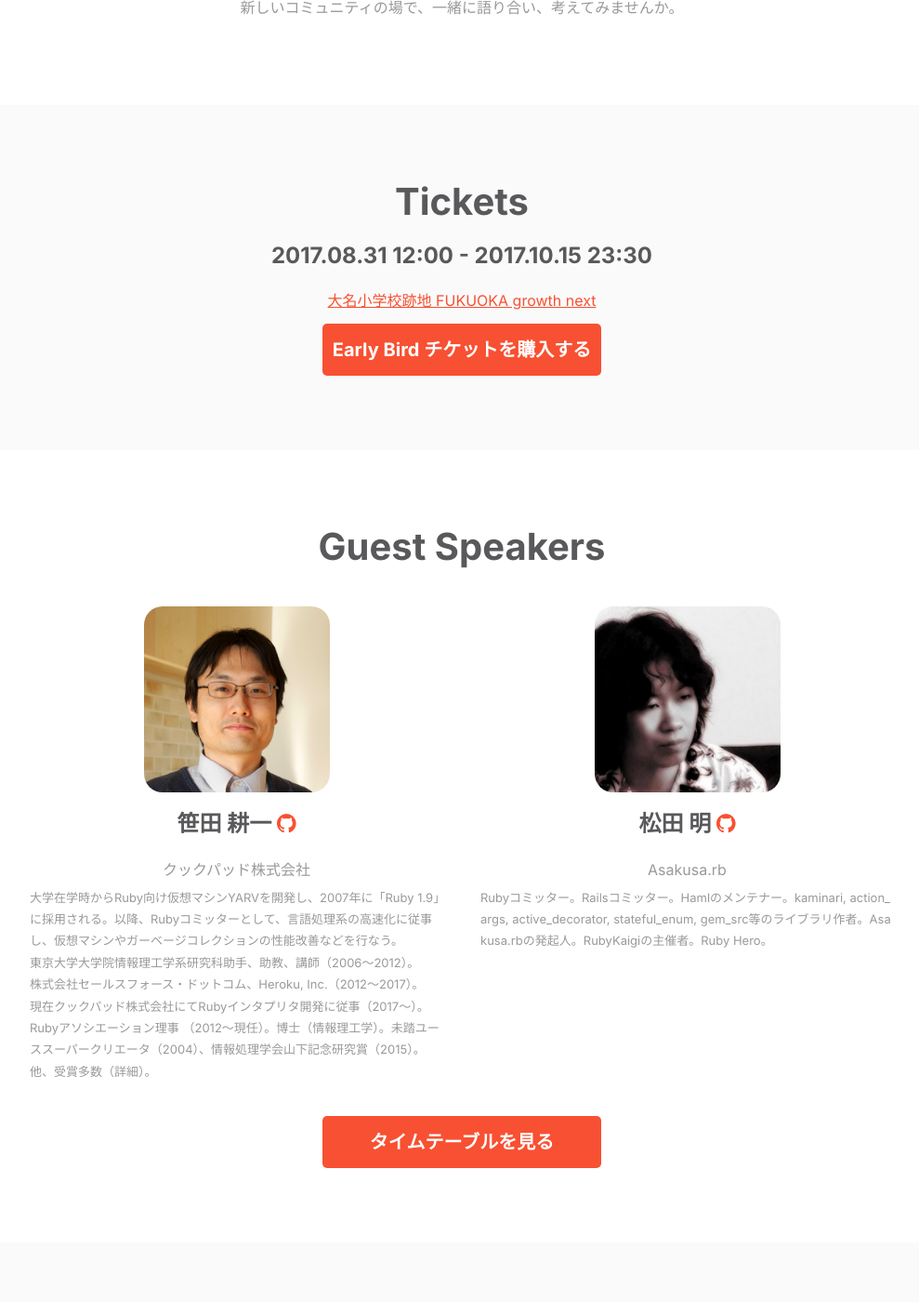
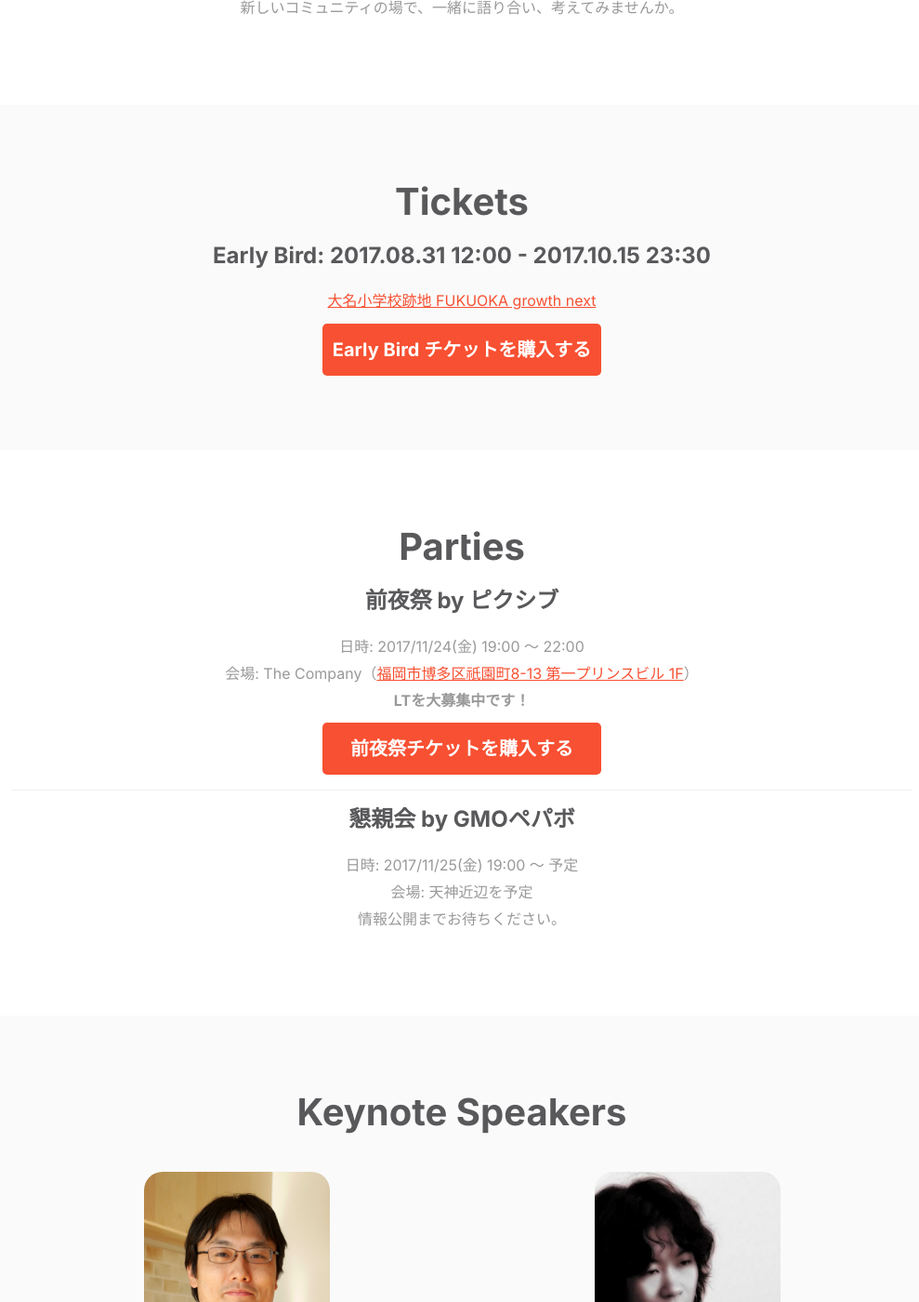
Before and after one commit to fukuokarb/fukuokark02, a Jekyll site: the page built from index.html, in a window 1280 px wide and 1400 px high, scrolled down 894 px. Shown: the whole window at 93% size, without its empty margins (143-1132 px from the left). Built offline with Jekyll 4.4.1, drawn with Linux system fonts in a browser that asks for light colours; nearby versions of some CDN libraries; the list of posts is cut into pages by our own code; some of the changed text lies outside the part shown.

Commit message:
トップの調整

```diff
--- a/index.html
+++ b/index.html
@@ -18,7 +18,7 @@
 <section id="tickets" class="default-section default-section--gray">
   <div class="default-section__inner">
     <h1 class="default-section__headline">Tickets</h1>
-    <h2 class="default-section__title">2017.08.31 12:00 - 2017.10.15 23:30</h2>
+    <h2 class="default-section__title">Early Bird: 2017.08.31 12:00 - 2017.10.15 23:30</h2>
     <p class="default-section__body">
       <a href="https://growth-next.com/" target="_blank">大名小学校跡地 FUKUOKA growth next</a>
     </p>
@@ -26,9 +26,31 @@
   </div>
 </section>
 
-<section id="guest" class="default-section">
+<section id="parties" class="default-section">
   <div class="default-section__inner">
-    <h1 class="default-section__headline">Guest Speakers</h1>
+    <h1 class="default-section__headline">Parties</h1>
+    <h2 class="default-section__title">前夜祭 by ピクシブ</h2>
+    <p class="default-section__body">
+      日時: 2017/11/24(金) 19:00 〜 22:00 <br>
+      会場: The Company（<a href="http://thecompany.jp/">福岡市博多区祇園町8-13 第一プリンスビル 1F</a>）<br>
+      <strong>LTを大募集中です！</strong>
+    </p>
+    <a class="default-section__button" href="https://fukuokarb.connpass.com/event/68497/" target="_blank">前夜祭チケットを購入する</a>
+    <p> </p>
+    <hr />
+    <p> </p>
+    <h2 class="default-section__title">懇親会 by GMOペパボ</h2>
+    <p class="default-section__body">
+      日時: 2017/11/25(金) 19:00 〜 予定 <br>
+      会場: 天神近辺を予定<br>
+      情報公開までお待ちください。
+    </p>
+  </div>
+</section>
+
+<section id="keynotes" class="default-section default-section--gray">
+  <div class="default-section__inner">
+    <h1 class="default-section__headline">Keynote Speakers</h1>
     <div class="default-section__card-wrap">
       <div class="default-section__card default-section__card--guest">
         <img class="default-section__img default-section__img--guest" src="./assets/images/guestspeaker-ko1.jpg" alt="笹田 耕一">
@@ -55,7 +77,18 @@
         </p>
       </div>
     </div>
+  </div>
+</section>
+
+<section id="timetable" class="default-section">
+  <div class="default-section__inner">
+    <h1 class="default-section__headline">Timetable</h1>
+    <p class="default-section__body">
+      CFPはクローズいたしました。たくさんのご応募ありがとうございました。
+    </p>
     <a class="default-section__button" href="./timetable.html">タイムテーブルを見る</a>
+    <p> <p/>
+    <a class="default-section__button" href="./speakers.html">スピーカーの詳細をを見る</a>
   </div>
 </section>
 
```
